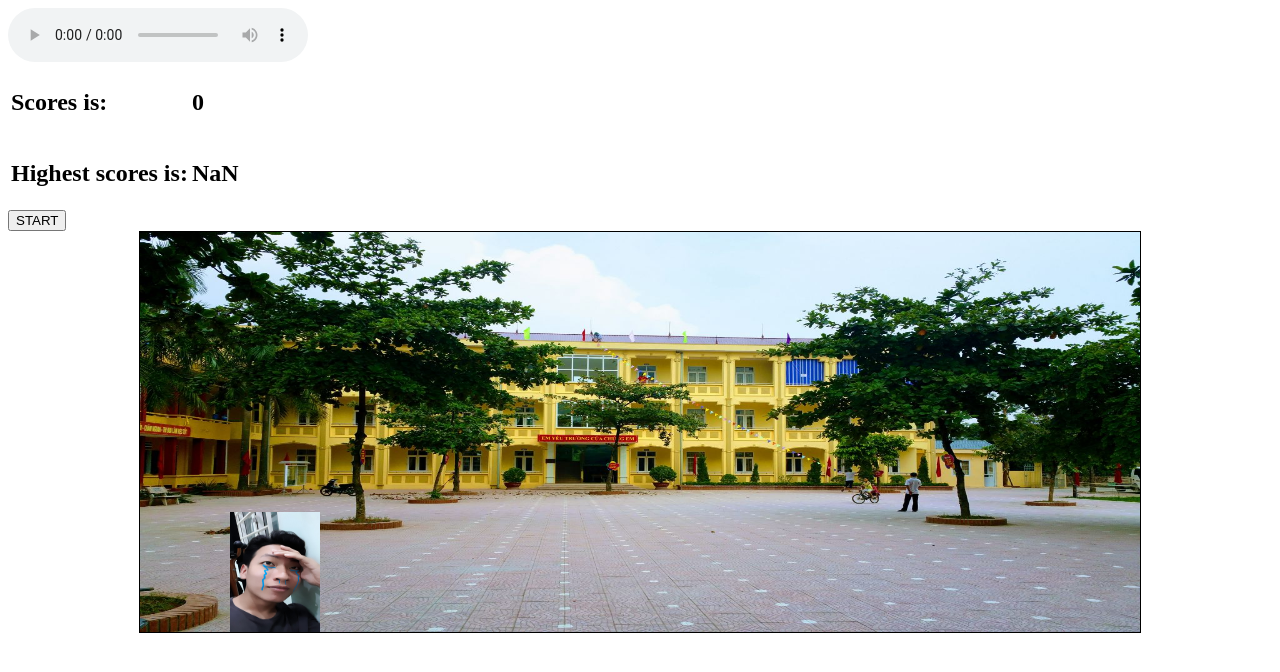
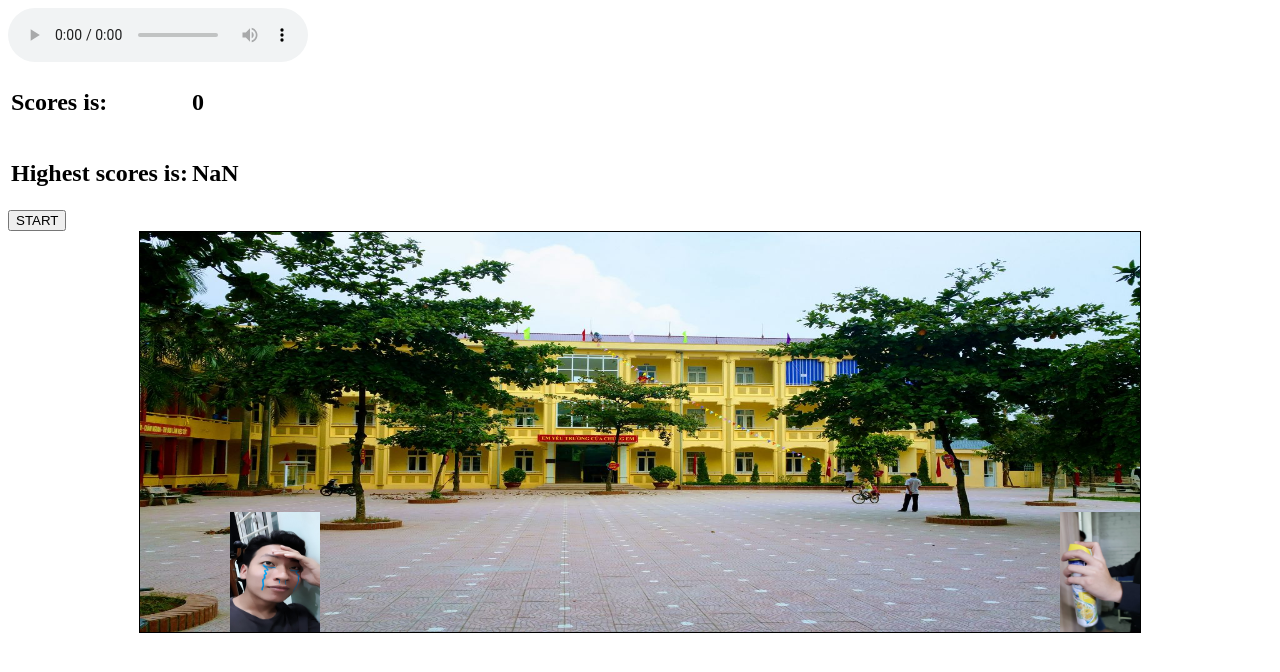
Before and after one commit to DatTran9x/GameCase, a plain HTML site: page Index.html in a window 1280 px wide. Drawn offline with Linux system fonts and the light colour scheme.

Commit message:
Finished

```diff
--- a/Demo.css
+++ b/Demo.css
@@ -33,7 +33,7 @@
     }
 }
 
-#Jumbo {
+#jumbo {
     width: 80px;
     height: 120px;
     background-image: url("enemy1.jpg");
```
